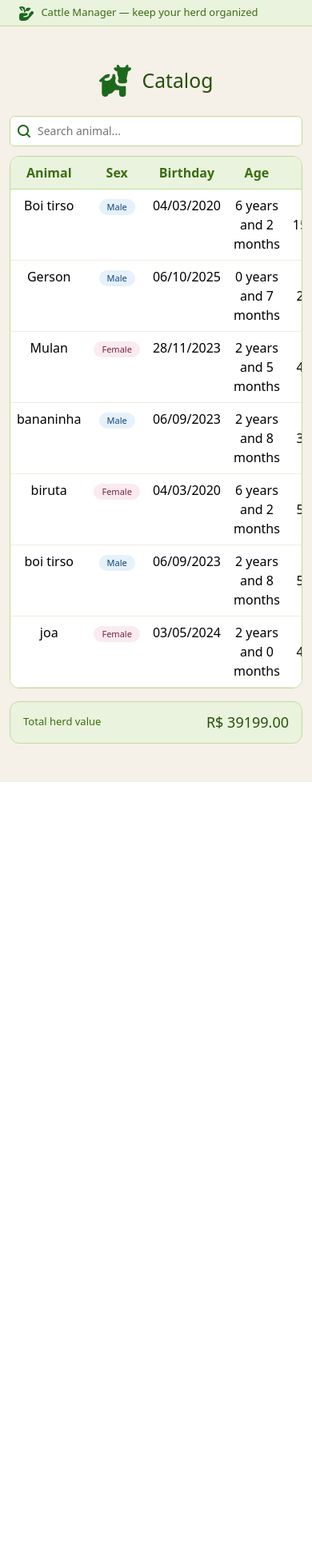
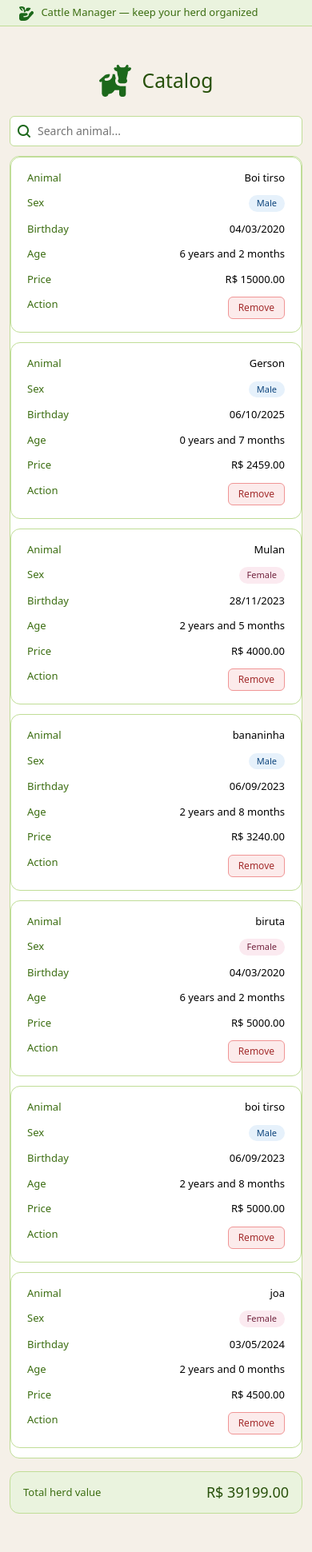
Before and after one commit to Artur-vp/cattle-manager, a Flask app: page /catalog in a window 390 px wide. Shown: the part 56-1997 px from the top of the page at 80% size. Before the commit the page ends 1034 px from the top, so only its background shows below. Run offline with Flask 3, Linux system fonts and the light colour scheme; a user stored in the database is signed in; some libraries are stand-ins or nearby versions.

Commit message:
better stylo on phones

```diff
--- a/static/styles.css
+++ b/static/styles.css
@@ -93,3 +93,34 @@
     box-shadow: none !important;
     outline: none !important;
 }
+
+/* No celular empilha as informações */
+@media (max-width: 576px) {
+    table thead {
+        display: none;
+    }
+
+    table tr {
+        display: block;
+        margin-bottom: 12px;
+        border: 0.5px solid #C0DD97;
+        border-radius: 12px;
+        padding: 10px;
+        background: #fff;
+    }
+
+    table td {
+        display: block;
+        text-align: right;
+        border: none !important;
+        padding: 6px 10px !important;
+        font-size: 13px;
+    }
+
+    table td::before {
+        content: attr(data-label);
+        float: left;
+        font-weight: 500;
+        color: #3B6D11;
+    }
+}
--- a/templates/catalog.html
+++ b/templates/catalog.html
@@ -37,8 +37,8 @@
             <tbody id="tableBody">
                 {% for catalog in catalogs %}
                 <tr>
-                    <td style="border-color: #f0ebe0;">{{ catalog.identificacao }}</td>
-                    <td style="border-color: #f0ebe0;">
+                    <td data-label="Animal" style="border-color: #f0ebe0;">{{ catalog.identificacao }}</td>
+                    <td data-label="Sex" style="border-color: #f0ebe0;">
                         {% if catalog.sexo == "Female" %}
                             <span style="background: #FBEAF0; color: #72243E; font-size: 11px; padding: 2px 10px; border-radius: 20px; display: inline-block;">
                                 Female
@@ -49,10 +49,10 @@
                             </span>
                         {% endif %}
                     </td>
-                    <td style="border-color: #f0ebe0;">{{ catalog.data_nascimento }}</td>
-                    <td style="border-color: #f0ebe0;">{{ catalog.idade }}</td>
-                    <td style="border-color: #f0ebe0;">R$ {{ "%.2f"|format(catalog.valor) }}</td>
-                    <td style="border-color: #f0ebe0;">
+                    <td data-label="Birthday" style="border-color: #f0ebe0;">{{ catalog.data_nascimento }}</td>
+                    <td data-label="Age" style="border-color: #f0ebe0;">{{ catalog.idade }}</td>
+                    <td data-label="Price" style="border-color: #f0ebe0;">R$ {{ "%.2f"|format(catalog.valor) }}</td>
+                    <td data-label="Action" style="border-color: #f0ebe0;">
                         <a href="{{ url_for('history') }}"
                            style="background: #FCEBEB; color: #A32D2D; border: 0.5px solid #F09595; border-radius: 6px; padding: 4px 12px; font-size: 12px; text-decoration: none; display: inline-block;">
                             Remove
```
